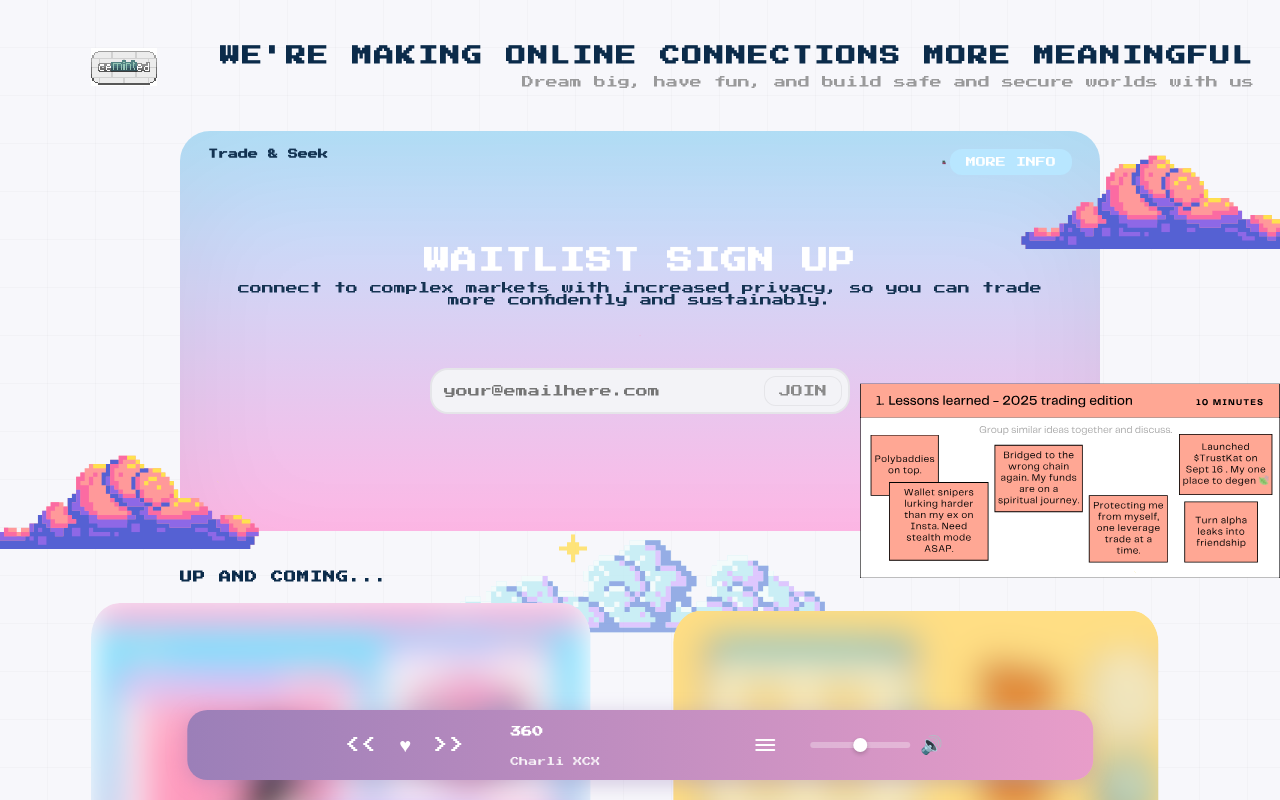
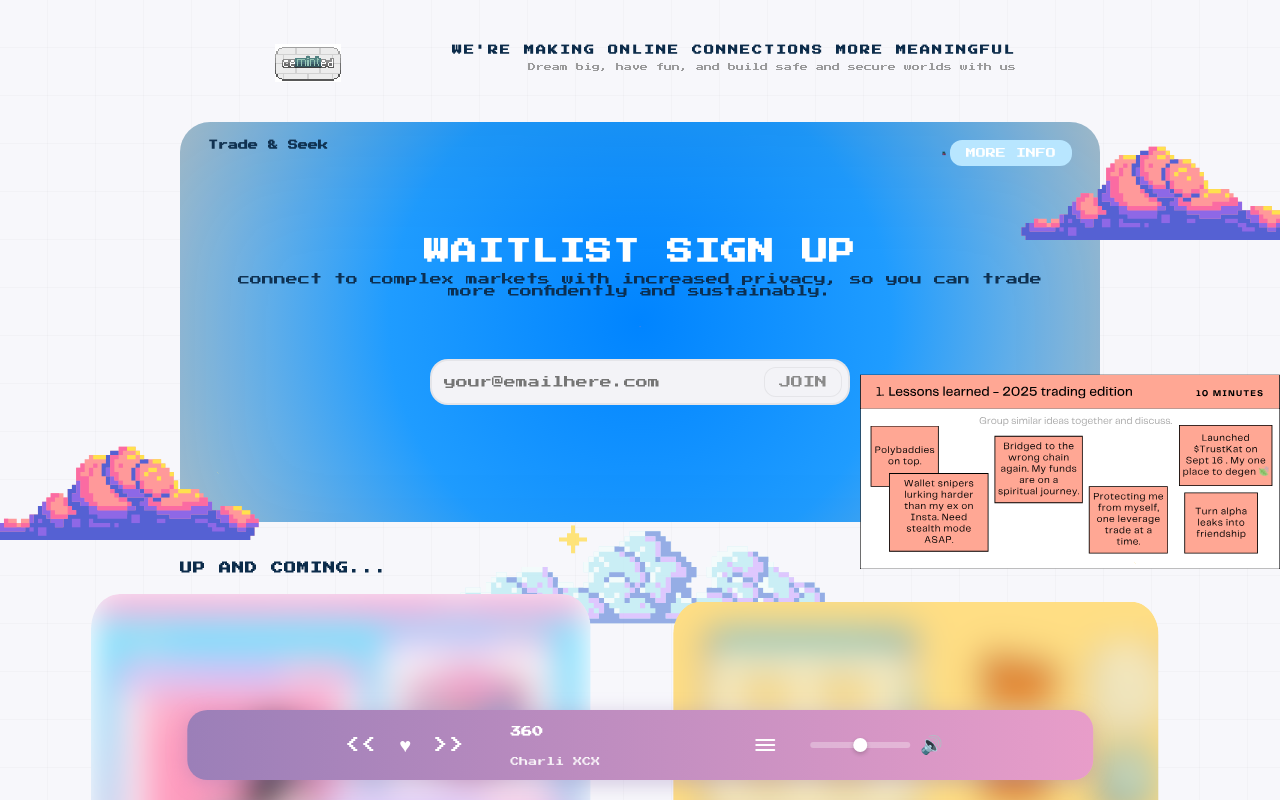
Before and after one commit to Trade-Seek/ceminted-next.js, a Next.js app: page / in a window 1280 px wide. Built offline with nearby package versions, Linux system fonts and the light colour scheme.

Commit message:
not final changes

```diff
--- a/app/globals.css
+++ b/app/globals.css
@@ -55,13 +55,14 @@ html, body {
 .site-header {
   width: 100%;
   margin-bottom: 40px;
+  justify-content: right;
 }
 
 .header-content {
   display: flex;
-  align-items: center;
-  justify-content: flex-start;
-  gap: 40px;
+  align-items: right;
+  justify-content: center;
+  gap: 100px;
 }
 
 .header-logo {
@@ -73,7 +74,6 @@ html, body {
   height: 104px;
   object-fit: contain;
   image-rendering: pixelated;
-  margin-left: -100px;
 }
 
 .header-text {
@@ -84,23 +84,24 @@ html, body {
 }
 
 .header-main-title {
-  font-size: 20px;
+  font-size: 10px;
   font-weight: bold;
   letter-spacing: 2px;
   color: var(--dark-blue);
   line-height: 1.2;
   margin: 0;
   text-transform: uppercase;
-  white-space: nowrap;
+  text-align: right;
 }
 
 .header-subtitle {
-  font-size: 12px;
+  font-size: 8px;
   color: var(--medium-gray);
   line-height: 1.4;
   margin: 0;
   opacity: 0.85;
   white-space: nowrap;
+  justify-content: right;
 }
 
 /* Header section with LAUNCHING SOON */
@@ -165,7 +166,13 @@ html, body {
 .hero-card{
   height:400px;
   border-radius:30px;
-  background: linear-gradient(180deg, var(--big-blue-start), var(--big-blue-end));
+  background: radial-gradient(
+    circle at center,
+    #0084ff,
+    #1f9cff 50%,
+    #a7c1d1 100%
+  );
+
   box-shadow: inset 0 40px 120px rgba(0,0,0,0.06);
   display:flex;
   align-items:center;
@@ -429,7 +436,7 @@ html, body {
 
 .mountains{
   left: -350px;
-  bottom: -419px;
+  bottom: -300px;
   width: 1000px;
   height: 1000px;
   image-rendering:pixelated;
@@ -836,9 +843,6 @@ img.pixel-art {
 
 .grass {
   position: absolute;
-  bottom: 0;
-  left: 0;
-  right: 0;
   height: 100%;
   width: 100%;
   z-index: 2;
```
